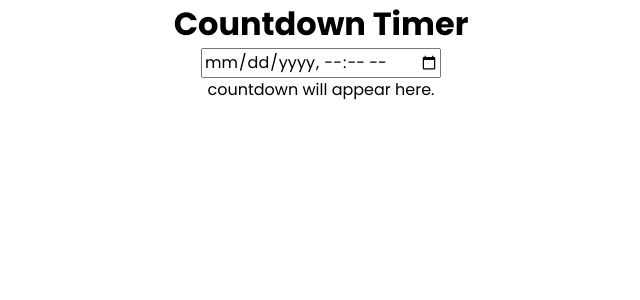
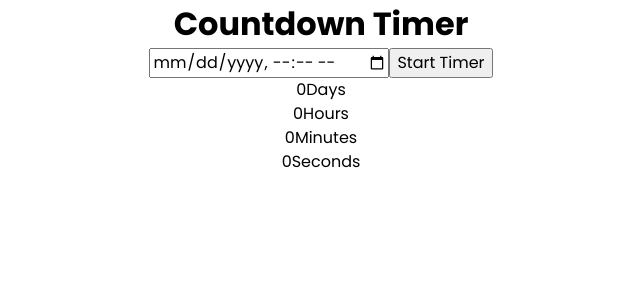
Before and after one commit to pushsontakke/crio, a React (Create React App) app in the folder countdown-timer/: page / in a window 1280 px wide. Shown: the top 300 px of the page, without its empty margins (319-959 px from the left). Built offline with nearby package versions, Linux system fonts and the light colour scheme; the HTML template or start-up script is replaced by a standard one.

Commit message:
Basic functionality working

```diff
--- a/countdown-timer/src/components/CountdownTimer/CountdownTimer.jsx
+++ b/countdown-timer/src/components/CountdownTimer/CountdownTimer.jsx
@@ -1,10 +1,35 @@
 import Styles from "./CountdownTimer.css";
 
-const CountdownTimer = () => {
+const CountdownTimer = ({ countdownDateTime }) => {
   return (
-    <div className={Styles.CountdownTimer} >
-      countdown will appear here.
-    </div>
+    <>
+      {!(countdownDateTime.message.length > 0) ? (
+        <div>
+          <div className={Styles.countdownWrapper}>
+            <div className={Styles.countdownBox}>
+              {countdownDateTime.days}
+              <span className={Styles.legend}>Days</span>
+            </div>
+            <div className={Styles.countdownBox}>
+              {countdownDateTime.hours}
+              <span className={Styles.legend}>Hours</span>
+            </div>
+            <div className={Styles.countdownBox}>
+              {countdownDateTime.minutes}
+              <span className={Styles.legend}>Minutes</span>
+            </div>
+            <div className={Styles.countdownBox}>
+              {countdownDateTime.seconds}
+              <span className={Styles.legend}>Seconds</span>
+            </div>
+          </div>
+        </div>
+      ) : (
+        <div className={Styles.highlight}>
+          {countdownDateTime.message}
+        </div>
+      )}
+    </>
   );
 };
 
--- a/countdown-timer/src/components/Homepage/Homepage.jsx
+++ b/countdown-timer/src/components/Homepage/Homepage.jsx
@@ -1,16 +1,98 @@
+import { useState, useEffect } from "react";
 import CountdownTimer from "../CountdownTimer/CountdownTimer";
 import InputForm from "../InputForm/InputForm";
 import Styles from "./Homepage.css";
 
 const Homepage = () => {
+  // const [targetDateTime, setTargetDateTime] = useState("default");
+  const [isCountdownActive, setIsCountdownActive] = useState(false);
+  const [countdownDateTime, setCountdownDateTime] = useState({
+    days: 0,
+    hours: 0,
+    minutes: 0,
+    seconds: 0,
+    message: "",
+  });
+  const [intervalId, setIntervalId] = useState(null);
 
-    return (
-      <div className={Styles.Homepage}>
-        <h1 className="header">Countdown Timer</h1>
-        <InputForm />
-        <CountdownTimer />
-      </div>
-    );
-}
+  const startCountdown = (targetDateTime) => {
+    clearInterval(intervalId);
+    const interval = setInterval(() => {
+      const now = new Date();
+      const target = new Date(targetDateTime);
+
+      if (target > now) {
+        const distance = target - now;
+        const days = Math.floor(distance / (1000 * 60 * 60 * 24));
+        const hours = Math.floor(
+          (distance % (1000 * 60 * 60 * 24)) / (1000 * 60 * 60)
+        );
+        const minutes = Math.floor((distance % (1000 * 60 * 60)) / (1000 * 60));
+        const seconds = Math.floor((distance % (1000 * 60)) / 1000);
+
+        if (days <= 99 && hours <= 23 && minutes <= 59 && seconds <= 59) {
+          setIsCountdownActive(true);
+          setCountdownDateTime({ days, hours, minutes, seconds, message: "" });
+        } else {
+          setCountdownDateTime({
+            days: 0,
+            hours: 0,
+            minutes: 0,
+            seconds: 0,
+            message: "Selected time is more than 100 days",
+          });
+        }
+      } else {
+        setIsCountdownActive(false);
+        setCountdownDateTime({
+          days: 0,
+          hours: 0,
+          minutes: 0,
+          seconds: 0,
+          message:
+            "🎉 The countdown is over! What's next on your adventure? 🎉",
+        });
+        clearInterval(interval);
+      }
+    }, 1000);
+    setIntervalId(interval);
+  };
+
+  useEffect(() => {
+    //Cleanup on component unmount
+
+    return () => {
+      clearInterval(intervalId);
+    };
+  }, [intervalId]);
+
+  const handleDateSelect = (date) => {
+    startCountdown(date);
+  };
+
+  const cancelTimer = () => {
+    clearInterval(intervalId);
+    setIsCountdownActive(false);
+    setCountdownDateTime({
+      days: 0,
+      hours: 0,
+      minutes: 0,
+      seconds: 0,
+      message: "",
+    });
+  };
+
+  return (
+    <div className={Styles.Homepage}>
+      <h1 className="header">Countdown Timer</h1>
+      <InputForm
+        isCountdownActive={isCountdownActive}
+        onDateSelect={handleDateSelect}
+        onCancel={cancelTimer}
+      />
+      <CountdownTimer countdownDateTime={countdownDateTime} />
+    </div>
+  );
+};
 
 export default Homepage;
--- a/countdown-timer/src/components/InputForm/InputForm.jsx
+++ b/countdown-timer/src/components/InputForm/InputForm.jsx
@@ -1,12 +1,32 @@
+import { useState } from "react";
 import Styles from "./InputForm.css";
 
-const InputForm = () => {
+const InputForm = ({ onDateSelect, onCancel, isCountDownActive }) => {
+  const [dateTime, setDateTime] = useState("");
 
-    return (
-      <div className={Styles.InputForm} >
-        <input type="datetime-local" />
-      </div>
-    );
-}
+  const handleSubmit = (e) => {
+    e.preventDefault();
+    onDateSelect(dateTime);
+  };
+
+  return (
+    <div className={Styles.InputForm}>
+      <form onSubmit={handleSubmit}>
+        <input
+          type="datetime-local"
+          value={dateTime}
+          onChange={(e) => setDateTime(e.target.value)}
+          required
+        />
+        {!isCountDownActive && <button type="submit">Start Timer</button>}
+        {isCountDownActive && (
+          <button type="button" onClick={onCancel}>
+            Cancel Timer
+          </button>
+        )}
+      </form>
+    </div>
+  );
+};
 
 export default InputForm;
```
